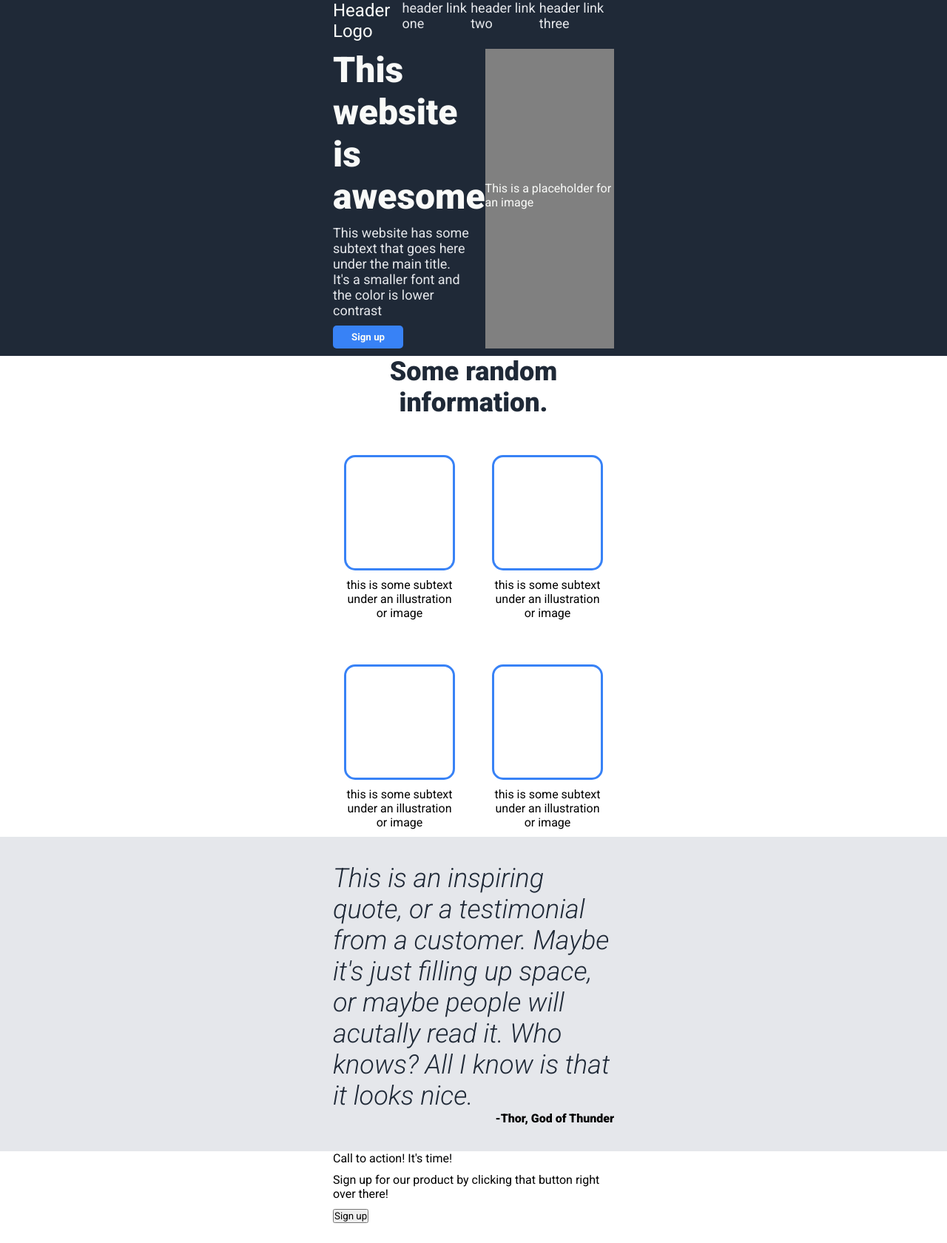
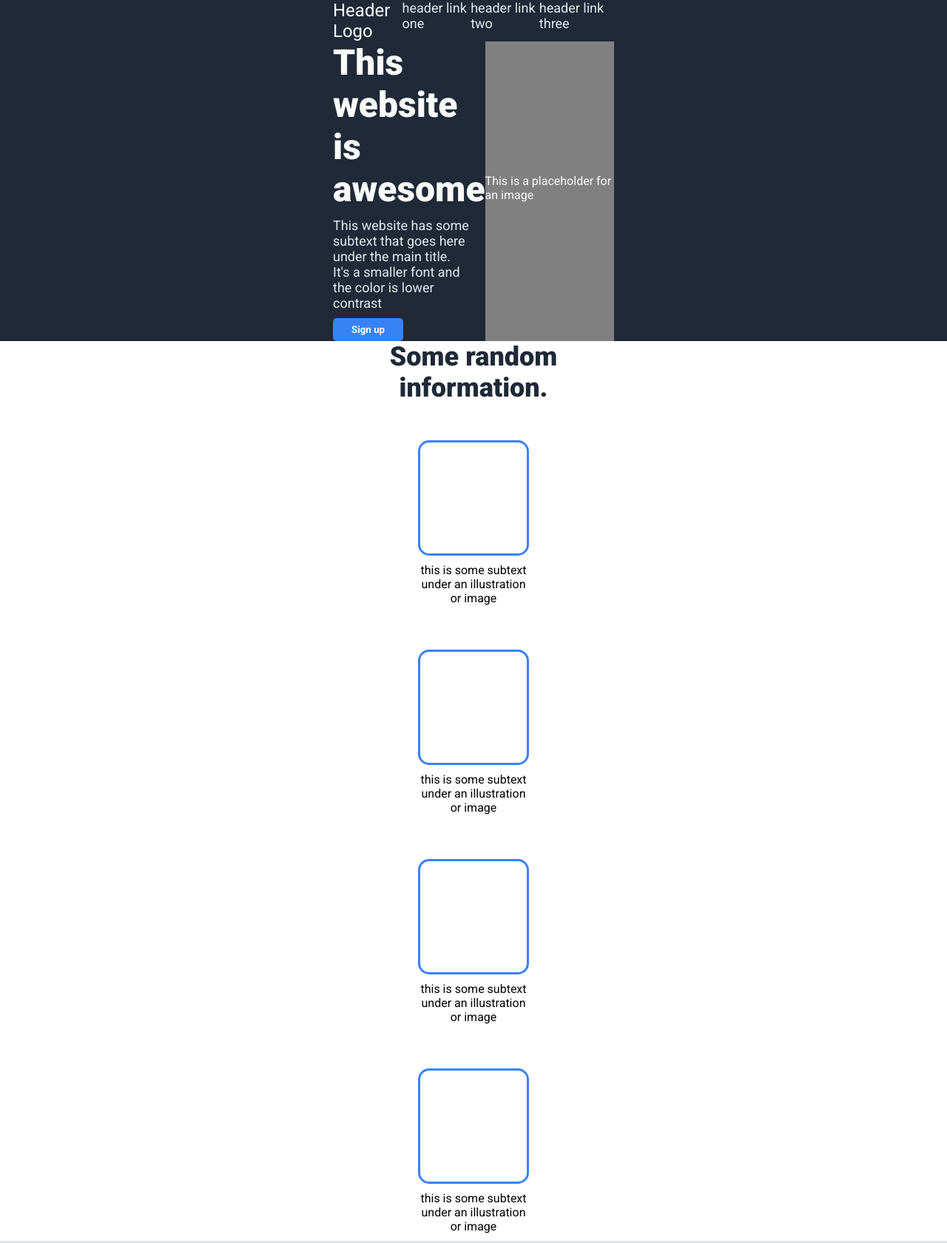
Before and after one commit to md0805gg/odin-landing-page, a plain HTML site: page index.html in a window 1280 px wide. Shown: the top 1680 px of the page at 74% size. Drawn offline with Linux system fonts and the light colour scheme.

Commit message:
Fix padding for section two & three

```diff
--- a/style.css
+++ b/style.css
@@ -12,9 +12,19 @@ body {
 }
 
 header,
-body section,
+.section-one,
+.section-four
 footer {
   padding: 0 450px;
+}
+
+.section-two
+ {
+  padding: 0 500px;
+}
+
+.section-three {
+  padding: 0 550px;
 }
 
 .section-one,
```
